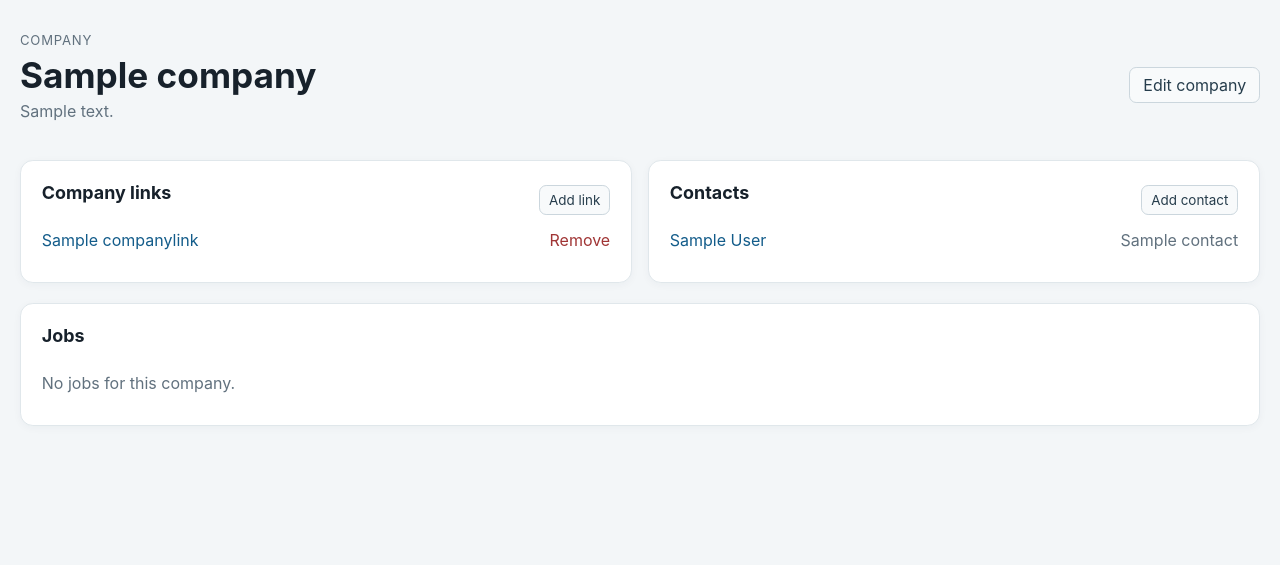
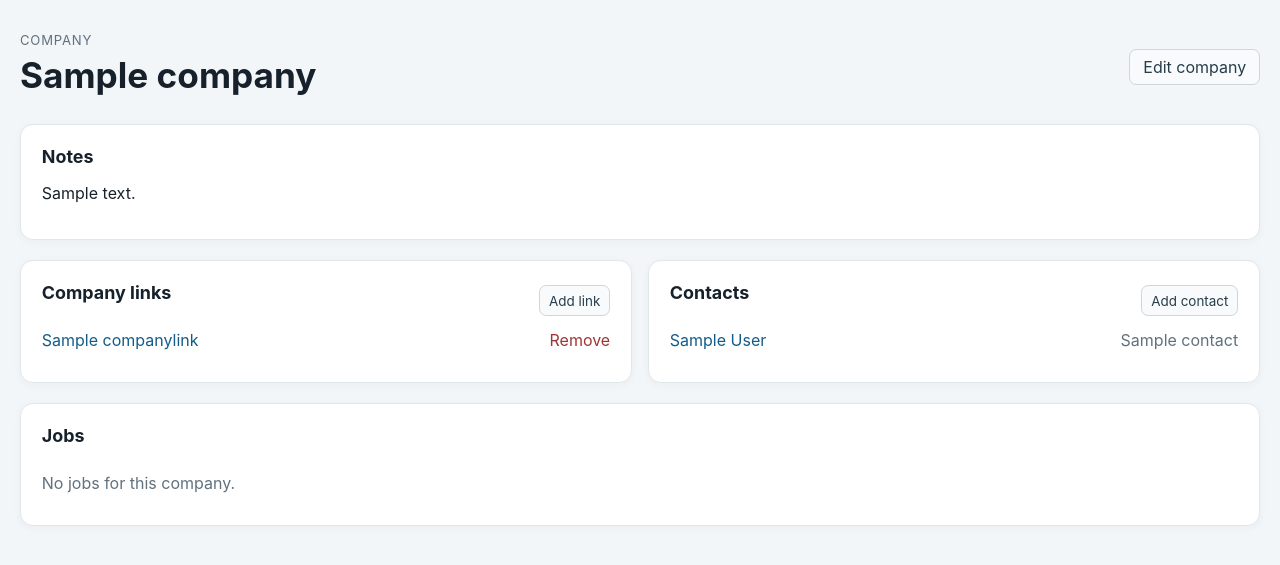
Before and after one commit to 44digits/next-role, a Django app: page /companies/1/ in a window 1280 px wide. Shown: the part 60-625 px from the top of the page. Run offline with Django 5.2, Linux system fonts and the light colour scheme; a user stored in the database is signed in; tables that the repository leaves empty hold one stand-in row (values such as "Sample post"); data that the repository does not hold is empty.

Commit message:
Rename company description to notes
Rename Company.description to notes (RenameField migration keeps data)
and show it on the company page as a Notes panel matching the job page.

Co-Authored-By: Claude Opus 5.5 <noreply@anthropic.com>

```diff
--- a/templates/tracker/company_detail.html
+++ b/templates/tracker/company_detail.html
@@ -6,10 +6,13 @@
     <div>
       <p class="eyebrow">Company</p>
       <h1>{{ company.name }}</h1>
-      {% if company.description %}<p>{{ company.description|linebreaksbr }}</p>{% endif %}
     </div>
     <a class="button" href="{% url 'company_update' company.pk %}">Edit company</a>
   </div>
+  <section class="panel">
+    <h2>Notes</h2>
+    <p>{{ company.notes|linebreaksbr|default:"—" }}</p>
+  </section>
   <div class="content-grid">
     <section class="panel">
       <div class="section-heading">
--- a/tracker/forms.py
+++ b/tracker/forms.py
@@ -31,8 +31,8 @@ class CompanyForm(StyledModelForm):
 
     class Meta:
         model = Company
-        fields = ["name", "description"]
-        widgets = {"description": forms.Textarea(attrs={"rows": 4})}
+        fields = ["name", "notes"]
+        widgets = {"notes": forms.Textarea(attrs={"rows": 4})}
 
     def __init__(self, *args, **kwargs):
         super().__init__(*args, **kwargs)
--- a/tracker/models.py
+++ b/tracker/models.py
@@ -8,7 +8,7 @@ from django.utils import timezone
 
 class Company(models.Model):
     name = models.CharField(max_length=200, unique=True)
-    description = models.TextField(blank=True)
+    notes = models.TextField(blank=True)
     created_at = models.DateTimeField(auto_now_add=True)
 
     class Meta:
```
Also changed, not shown: tracker/tests.py (+10 -1 lines), tracker/migrations/0011_rename_company_description_notes.py (added).
